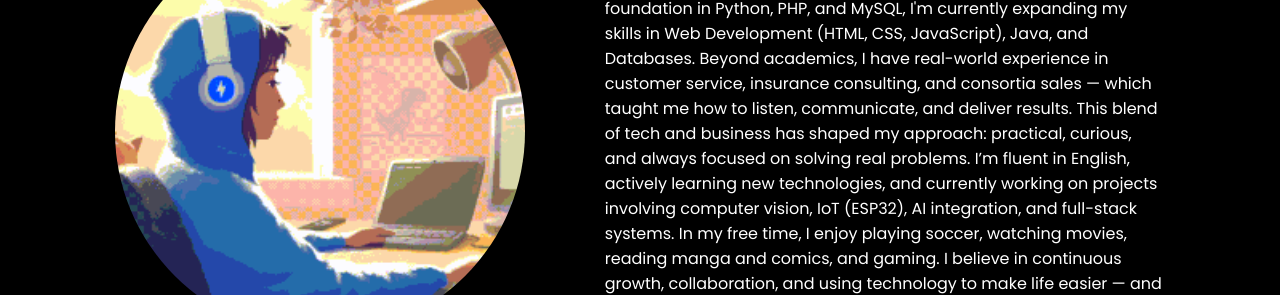
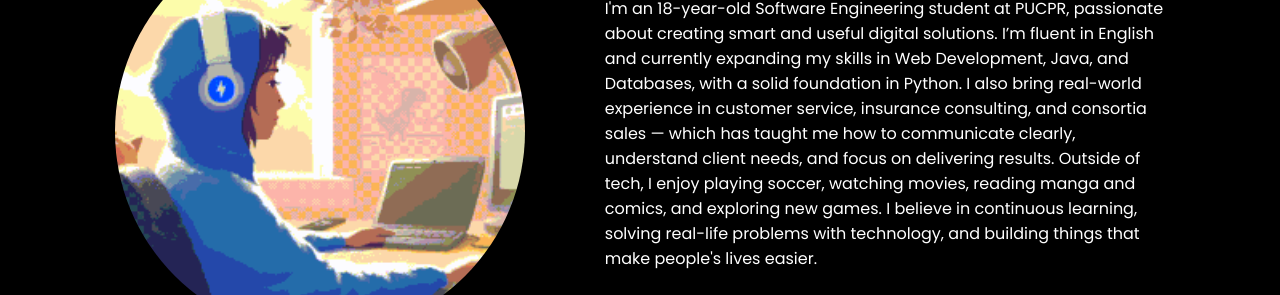
Before and after one commit to Eden-code01/Website, a plain HTML site: page index.html in a window 1280 px wide. Shown: the part 266-561 px from the top of the page. Drawn offline with Linux system fonts and the light colour scheme.

Commit message:
index.html

```diff
--- a/index.html
+++ b/index.html
@@ -25,15 +25,15 @@
         <div class="home-content">
             <h1>Hi, It's <span>Éden</span></h1>
             <h3 class="typing-text">I'm a <span></span></h3>
-            <p>I'm an 18-year-old Software Engineering student at PUCPR, passionate about creating smart and useful digital solutions. With a strong foundation in Python, PHP, and MySQL, I'm currently expanding my skills in Web Development (HTML, CSS, JavaScript), Java, and Databases.
+            <p>
+I'm an 18-year-old Software Engineering student at PUCPR, passionate about creating smart and useful digital solutions. I’m fluent in English and currently expanding my skills in Web Development, Java, and Databases, with a solid foundation in Python.
 
-Beyond academics, I have real-world experience in customer service, insurance consulting, and consortia sales — which taught me how to listen, communicate, and deliver results. This blend of tech and business has shaped my approach: practical, curious, and always focused on solving real problems.
+I also bring real-world experience in customer service, insurance consulting, and consortia sales — which has taught me how to communicate clearly, understand client needs, and focus on delivering results.
 
-I’m fluent in English, actively learning new technologies, and currently working on projects involving computer vision, IoT (ESP32), AI integration, and full-stack systems.
+Outside of tech, I enjoy playing soccer, watching movies, reading manga and comics, and exploring new games.
 
-In my free time, I enjoy playing soccer, watching movies, reading manga and comics, and gaming.
-
-I believe in continuous growth, collaboration, and using technology to make life easier — and I’m just getting started.</p>
+I believe in continuous learning, solving real-life problems with technology, and building things that make people's lives easier.
+</p>
             <div class="social-icons">
                 <a href="#"><i class="fa-brands fa-linkedin"></i></a>
                 <a href="https://github.com/C4pivara35"><i class="fa-brands fa-github"></i></a>
```
